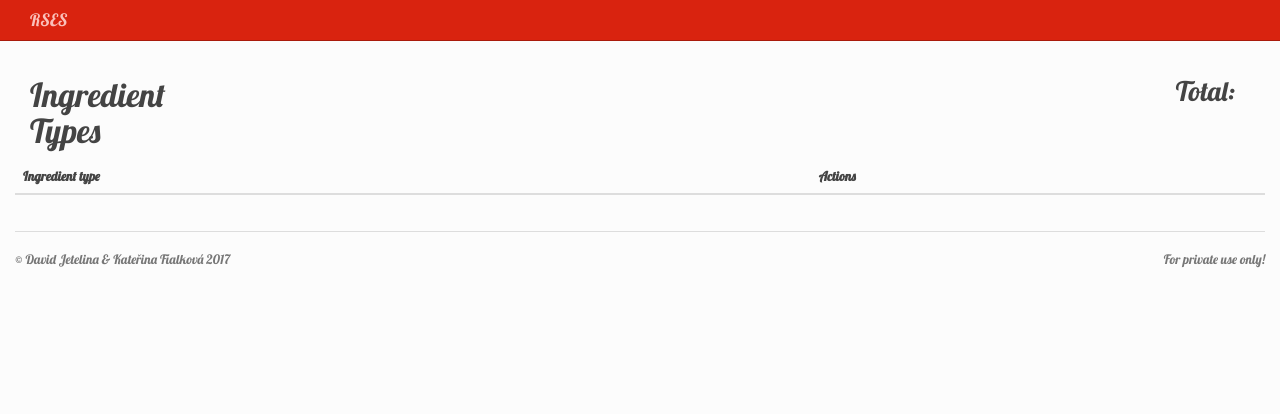
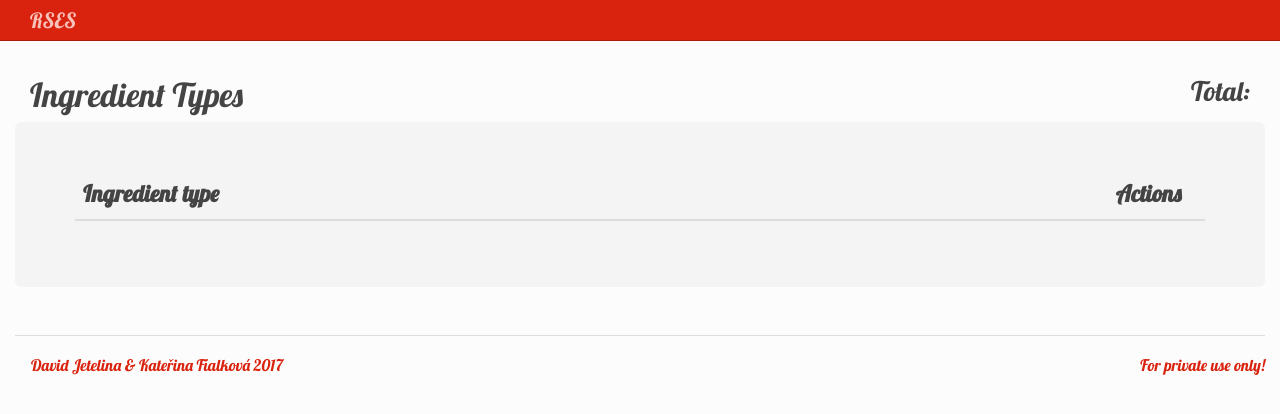
Before and after one commit to djetelina/RSES, a Flask app: template rses/src/flask_app/templates/client/stock/ingredient_types.html in a window 1280 px wide. Shown: the top 414 px of the page. Run offline with Flask 3, Linux system fonts and the light colour scheme; the template is opened without the code that fills it, so the values that code supplies are empty; the visitor is signed in with stand-in values (Sample User, id 1); parts of the project's set-up code (start-up, migrations or seed data) failed here and were passed over; some libraries are stand-ins or nearby versions; some web fonts are replaced.

Commit message:
Big changes. Great changes. Make frontend great again!

```diff
--- a/rses/src/flask_app/templates/authorize.html
+++ b/rses/src/flask_app/templates/authorize.html
@@ -17,7 +17,7 @@
                                 Master password
                             </label>
                             <div class="col-lg-9">
-                                <input type="password" name="password" placeholder="very_secret, much wow" class="form-control">
+                                <input id="password" type="password" name="password" placeholder="very_secret, much wow" class="form-control">
                             </div>
                         </div>
                         <div class="form-group">
--- a/rses/src/flask_app/templates/base.html
+++ b/rses/src/flask_app/templates/base.html
@@ -10,6 +10,30 @@
         <style>
             body, h1, h2, h3, h4, h5, .btn {
                 font-family: 'Lobster', cursive;
+            }
+
+            th {
+                font-size: 2.3rem;
+            }
+
+            td {
+                font-size: 2.1rem;
+            }
+
+            p {
+                font-size: 1.6rem;
+            }
+
+            .navbar-brand {
+                font-size: 2.1rem;
+            }
+
+            .navbar-nav {
+                font-size: 1.7rem;
+            }
+
+            .dropdown-menu {
+                font-size: 1.5rem;
             }
         </style>
     {% endblock %}
@@ -42,8 +66,8 @@
     <hr>
         {% block footer %}
             <footer class="footer">
-                <p>
-                    &copy; David Jetelina & Kateřina Fialková 2017
+                <p class="text-primary">
+                    <i class="fa fa-copyright" aria-hidden="true"></i> David Jetelina &amp; Kateřina Fialková 2017
                     <span class="pull-right">
                         For private use only!
                     </span>
--- a/rses/src/flask_app/templates/client/client_base.html
+++ b/rses/src/flask_app/templates/client/client_base.html
@@ -17,11 +17,11 @@
                 {% elif request.path == item["url"] %}
                 class="active"
                 {% endif %}>
-                    <a {% if item["children"] %}
-                        class="dropdown-toggle" data-toggle="dropdown" href="javascript:void(0);"
+                    {% if item["children"] %}
+                        <a class="dropdown-toggle" data-toggle="dropdown" href="javascript:void(0);">
                     {% else %}
-                        href="{{ url_for("RSES_CLIENT." + item["function_name"]) }}"
-                    {% endif %}>
+                        <a href="{{ url_for("RSES_CLIENT." + item["function_name"]) }}">
+                    {% endif %}
                         {{ item["title"] }}
                         {% if item["children"] %}<span class="caret"></span>{% endif %}
                     </a>
--- a/rses/src/flask_app/templates/client/stock/ingredient_types.html
+++ b/rses/src/flask_app/templates/client/stock/ingredient_types.html
@@ -2,19 +2,22 @@
 {% block title %} - Stock - Ingredient Types{% endblock %}
 {% block content %}
     <div class="row">
-        <div class="col-xs-2">
+        <div class="col-xs-6">
             <h1>Ingredient Types</h1>
         </div>
-        <div class="pull-right col-xs-1">
-            <h2 id="ingredient-type-total">Total: </h2>
+        <div class="text-right col-xs-6">
+            <h2>Total: <span id="ingredient-type-total"></span></h2>
         </div>
     </div>
-    <div class="row">
-        <table class="table table-hover">
+    <div class="row jumbotron">
+        <table class="table table-striped table-responsive">
             <thead>
                 <tr>
-                    <th>Ingredient type</th>
-                    <th>Actions</th>
+                    <th width="90%">
+                        Ingredient type
+                        <i class="fa fa-plus-circle text-success" aria-hidden="true"></i>
+                    </th>
+                    <th class="text-center">Actions</th>
                 </tr>
             </thead>
             <tbody id="ingredient-types-table">
```
Also changed, not shown: rses/src/flask_app/blueprints/client/static/js/ingredient_type.js (+37 -28 lines), rses/src/run.py (added, +7 -0 lines), rses/src/flask_app/static/styles/custom.css (added).
